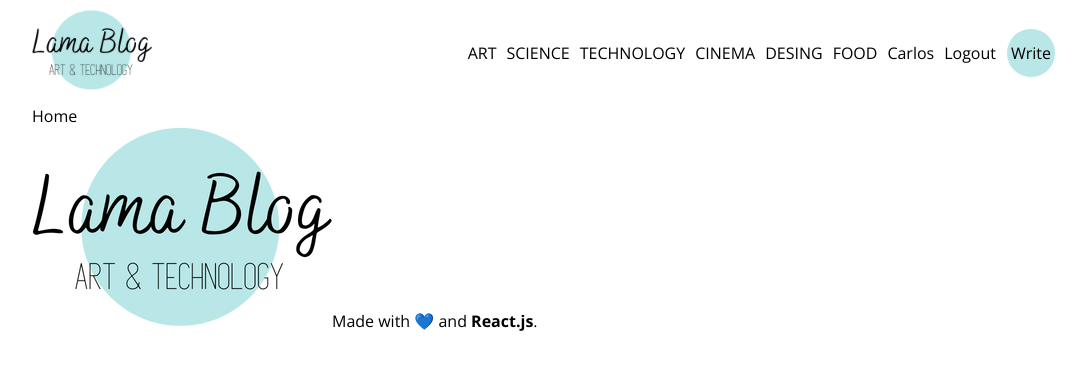
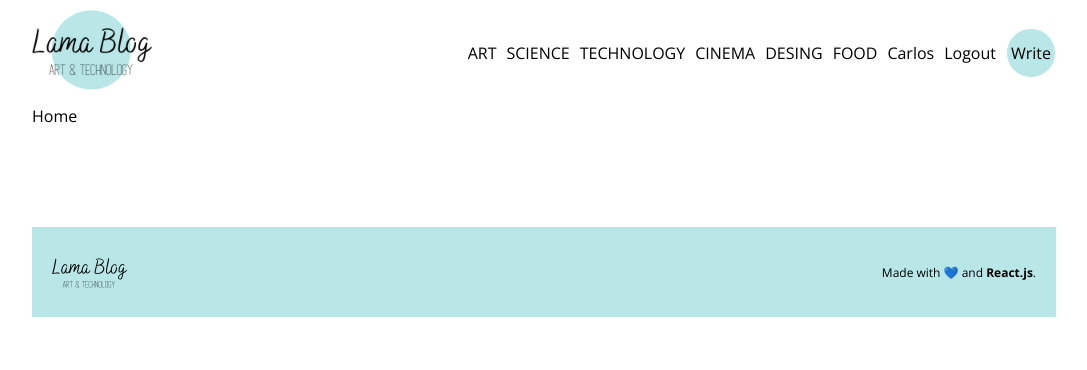
Before and after one commit to caarlosdamian/blog, a React (Create React App) app in the folder client/: page / in a window 1280 px wide. Shown: the top 370 px of the page, without its empty margins (96-1183 px from the left). Built offline with nearby package versions, Linux system fonts and the light colour scheme.

Commit message:
feat: added footes styling

```diff
--- a/client/src/style.scss
+++ b/client/src/style.scss
@@ -89,7 +89,7 @@
             cursor: pointer;
           }
 
-          .write{
+          .write {
             background-color: $lightGreen;
             width: 50px;
             height: 50px;
@@ -100,7 +100,7 @@
             font-weight: 300;
             border: 1px solid white;
 
-            &:hover{
+            &:hover {
               color: teal;
               background-color: white;
               border: 1px solid teal;
@@ -109,5 +109,18 @@
         }
       }
     }
+    // footer
+    footer {
+      margin-top: 100px;
+      padding: 20px;
+      background-color: $lightGreen;
+      display: flex;
+      align-items: center;
+      justify-content: space-between;
+      font-size: 12px;
+      img {
+        height: 50px;
+      }
+    }
   }
 }
```
